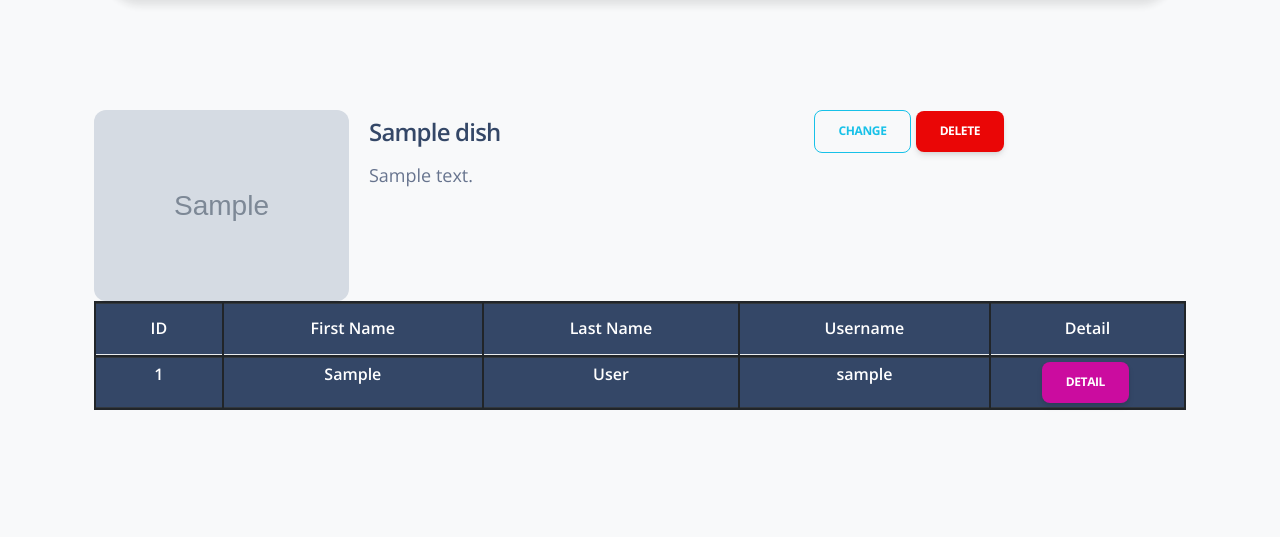
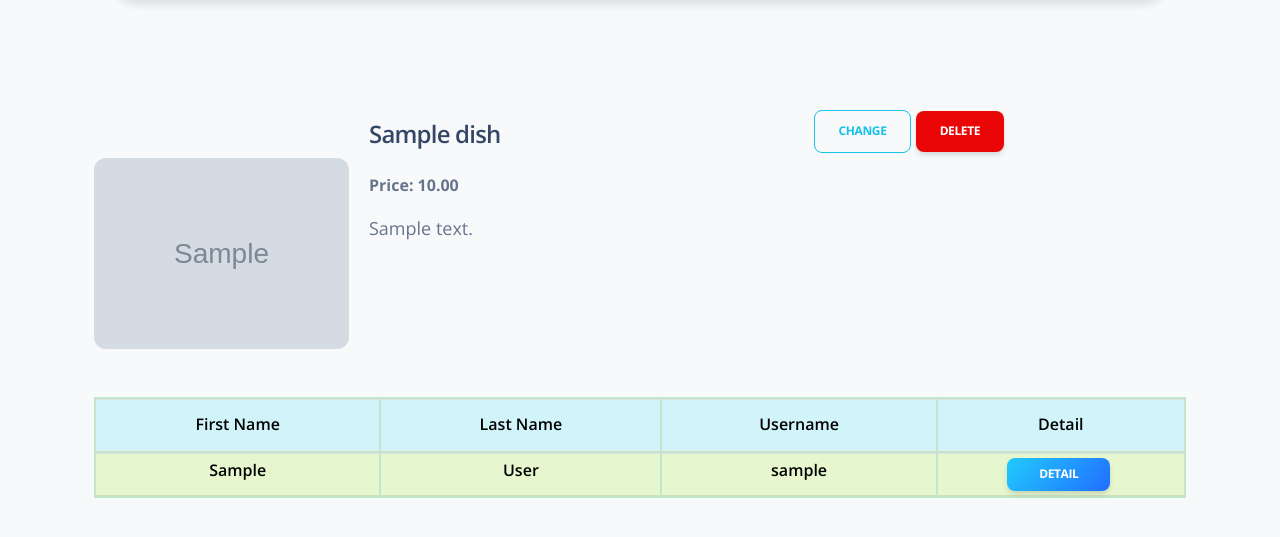
Before and after one commit to Sebshe/restaurant-kitchen-service-, a Django app: page /dishes/1/ in a window 1280 px wide. Shown: the part 83-620 px from the top of the page. Run offline with Django 4.2, Linux system fonts and the light colour scheme; a user stored in the database is signed in; tables that the repository leaves empty hold one stand-in row (values such as "Sample post"); grey boxes marked "Sample" are stand-in pictures; lists and menus that the app fills with data are empty; some libraries are stand-ins or nearby versions.

Commit message:
Added styles and links to dish_detail.html

```diff
--- a/templates/kitchen_service/dish_detail.html
+++ b/templates/kitchen_service/dish_detail.html
@@ -26,7 +26,7 @@
       <div class="row">
         <div class="col-12 mx-auto">
           <div class="row py-lg-7 py-5">
-            <div class="col-lg-3 col-md-5 position-relative my-auto">
+            <div class="col-lg-3 col-md-5 position-relative my-5">
               {% if dish.image %}
                 <img class="img border-radius-lg max-width-300 w-100 position-relative z-index-2"
                      alt="{{ dish.name }}"
@@ -43,16 +43,19 @@
                   {{ dish.name}}
                 </h4>
                 <div class="d-block">
-                  <a href="#"
-                     class="btn btn-outline-info text-nowrap mb-0">
+                  <a href="{% url 'kitchen_service:dish-update' pk=dish.id %}"
+                     class="btn btn-outline-info text-nowrap mb-1">
                     Change
                   </a>
-                  <a href="#"
-                     class="btn btn-danger text-nowrap mb-0">
+                  <a href="{% url 'kitchen_service:dish-delete' pk=dish.id %}"
+                     class="btn btn-danger text-nowrap mb-1">
                     Delete
                   </a>
                 </div>
               </div>
+              <div class="font-weight-bolder my-3">
+                    Price: {{ dish.price }}
+                  </div>
               <p class="text-lg mb-0">
                 {{ dish.description }}
               </p>
@@ -60,10 +63,9 @@
 
             <div class="container">
               {% if dish.cooks.all %}
-                <table class="table table-sm table-dark">
-                  <thead>
+                <table class="table table-sm table-success">
+                  <thead class="table-info">
                     <tr>
-                      <th class="text-center">ID</th>
                       <th class="text-center">First Name</th>
                       <th class="text-center">Last Name</th>
                       <th class="text-center">Username</th>
@@ -73,13 +75,12 @@
                   <tbody>
                   {% for cook in dish.cooks.all %}
                     <tr>
-                      <th class="text-center">{{ cook.id }}  </th>
                       <th class="text-center">{{ cook.first_name }}  </th>
                       <th class="text-center">{{ cook.last_name }}  </th>
                       <th class="text-center">{{ cook.username }}  </th>
                       <th class="text-center">
-                        <a href="#"
-                           class="btn btn-primary w-auto me-1 mb-0">
+                        <a href="{% url 'kitchen_service:cook-detail' pk=cook.id %}"
+                           class="btn btn-sm bg-gradient-info w-auto me-1 mb-0">
                           Detail
                         </a>
                       </th>
```
